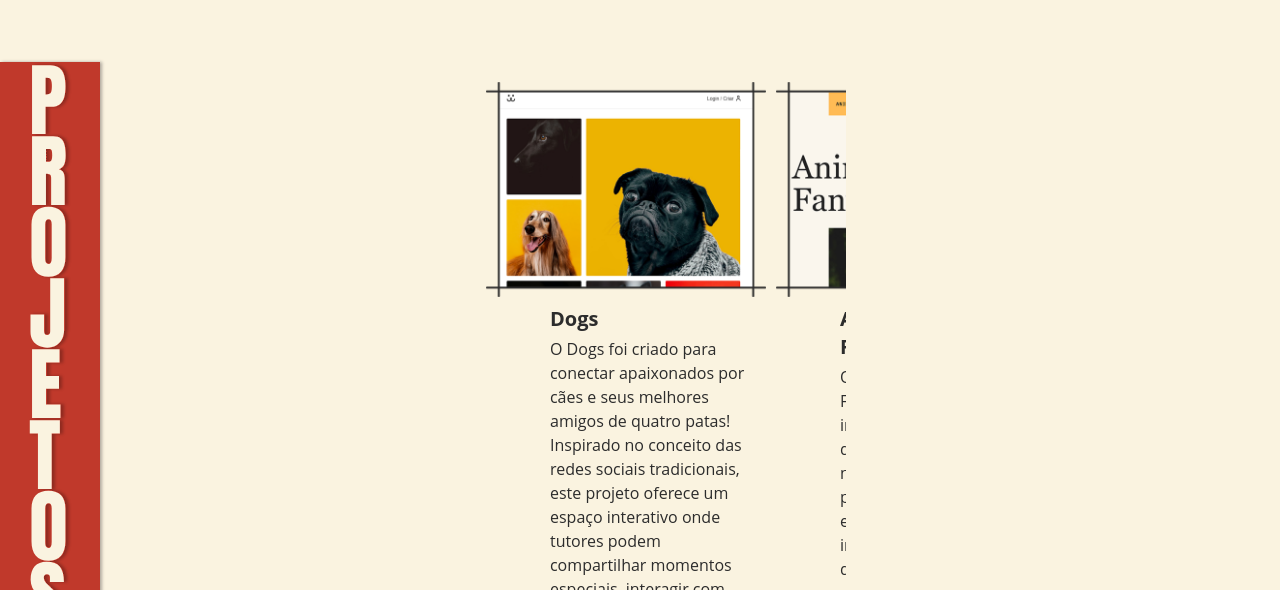
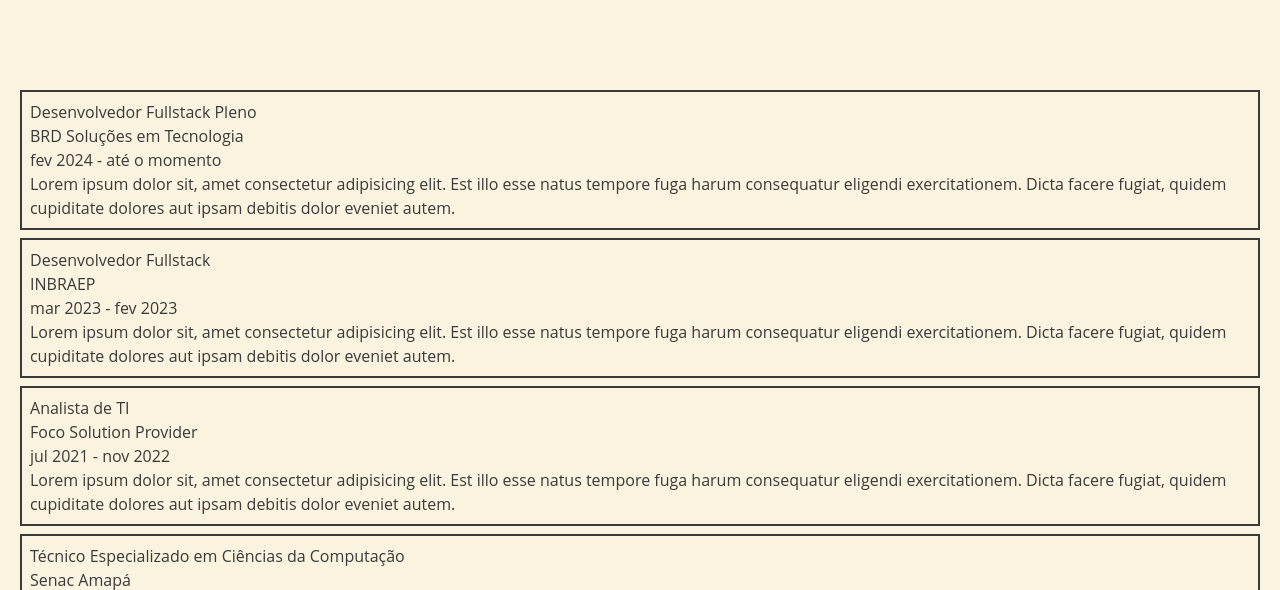
Before and after one commit to RNoleto/portfolio2025, a Vue app: page / in a window 1280 px wide. Shown: the part 2210-2800 px from the top of the page. Built offline with nearby package versions, Linux system fonts and the light colour scheme.

Commit message:
:tada: Criação de página de Experiencias de Trabalho

```diff
--- a/src/App.vue
+++ b/src/App.vue
@@ -5,6 +5,7 @@
 import Hero from './views/Hero.vue';
 import AboutMe from './views/AboutMe.vue';
 import Education from './views/Education.vue';
+import Work from './views/Work.vue';
 import Projects from './views/Projects.vue';
 import Skills from './views/Skills.vue';
 import Courses from './views/Courses.vue';
@@ -16,6 +17,7 @@
     <Hero/>
     <AboutMe />
     <Education />
+    <Work />
     <Projects />
     <Skills />
     <Courses />
--- a/src/components/Navbar.vue
+++ b/src/components/Navbar.vue
@@ -65,6 +65,7 @@
         <a href="#home"><li @click="closeMenu" class="px-1 py-2 sm:px-4 sm:py-2">Home</li></a>
         <a href="#about"><li @click="closeMenu" class="px-1 py-2 sm:px-4 sm:py-2">Sobre mim</li></a>
         <a href="#education"><li @click="closeMenu" class="px-1 py-2 sm:px-4 sm:py-2">Educação</li></a>
+        <a href="#works"><li @click="closeMenu" class="px-1 py-2 sm:px-4 sm:py-2">Experiência de Trabalho</li></a>
         <a href="#projects"><li @click="closeMenu" class="px-1 py-2 sm:px-4 sm:py-2">Projetos</li></a>
         <a href="#skills"><li @click="closeMenu" class="px-1 py-2 sm:px-4 sm:py-2">Habilidades</li></a>
         <a href="#courses"><li @click="closeMenu" class="px-1 py-2 sm:px-4 sm:py-2">Cursos</li></a>
--- a/src/style.css
+++ b/src/style.css
@@ -38,7 +38,7 @@
 section{
     padding: 1.25rem;
     background: var(--color-cream);
-    height: calc(100vh - 64px);
+    min-height: calc(100vh - 64px);
 }
 
 #app{
--- a/src/views/Work.vue
+++ b/src/views/Work.vue
@@ -1,19 +1,41 @@
 <script setup>
 
-const work = [
+const works = [
     {
-        name: '',
-        position: '',
-        firm: '',
-        period: '',
-        description: ''
+        firm: 'BRD Soluções em Tecnologia',
+        position: 'Desenvolvedor Fullstack Pleno',
+        period: 'fev 2024 - até o momento',
+        description: 'Lorem ipsum dolor sit, amet consectetur adipisicing elit. Est illo esse natus tempore fuga harum consequatur eligendi exercitationem. Dicta facere fugiat, quidem cupiditate dolores aut ipsam debitis dolor eveniet autem.'
+    },
+    {
+        firm: 'INBRAEP',
+        position: 'Desenvolvedor Fullstack',
+        period: 'mar 2023 - fev 2023',
+        description: 'Lorem ipsum dolor sit, amet consectetur adipisicing elit. Est illo esse natus tempore fuga harum consequatur eligendi exercitationem. Dicta facere fugiat, quidem cupiditate dolores aut ipsam debitis dolor eveniet autem.'
+    },
+    {
+        firm: 'Foco Solution Provider',
+        position: 'Analista de TI',
+        period: 'jul 2021 - nov 2022',
+        description: 'Lorem ipsum dolor sit, amet consectetur adipisicing elit. Est illo esse natus tempore fuga harum consequatur eligendi exercitationem. Dicta facere fugiat, quidem cupiditate dolores aut ipsam debitis dolor eveniet autem.'
+    },
+    {
+        firm: 'Senac Amapá',
+        position: 'Técnico Especializado em Ciências da Computação',
+        period: 'jan 2014 - fev 2020',
+        description: 'Lorem ipsum dolor sit, amet consectetur adipisicing elit. Est illo esse natus tempore fuga harum consequatur eligendi exercitationem. Dicta facere fugiat, quidem cupiditate dolores aut ipsam debitis dolor eveniet autem.'
     }
 ]
 </script>
 
 <template>
-    <section>
-
+    <section id="works">
+        <div v-for="(work, index) in works" key="index" class="border-2 my-2 p-2">
+            <p>{{ work.position }}</p>
+            <p>{{ work.firm }}</p>
+            <p>{{ work.period }}</p>
+            <p>{{ work.description }}</p>
+        </div>
     </section>
 </template>
 
```
